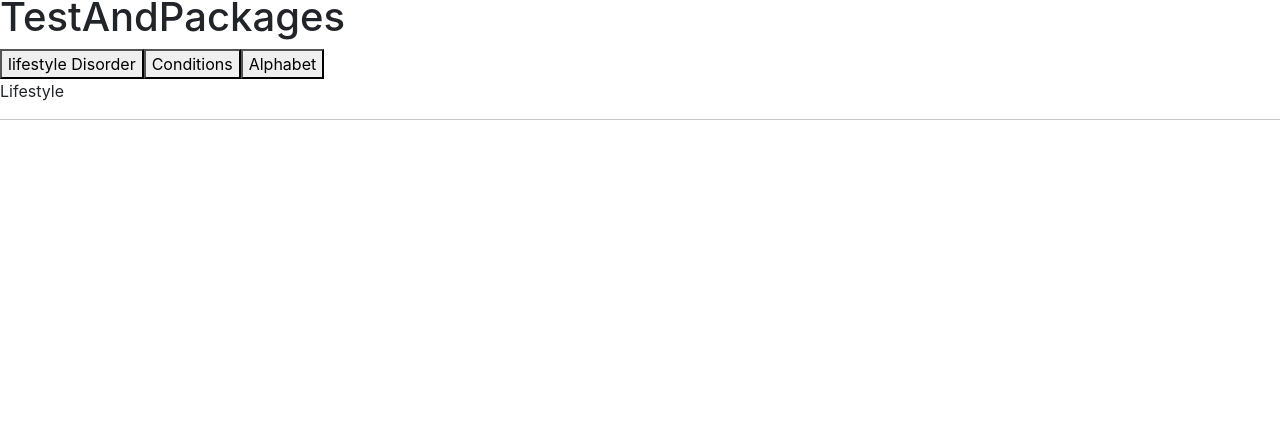
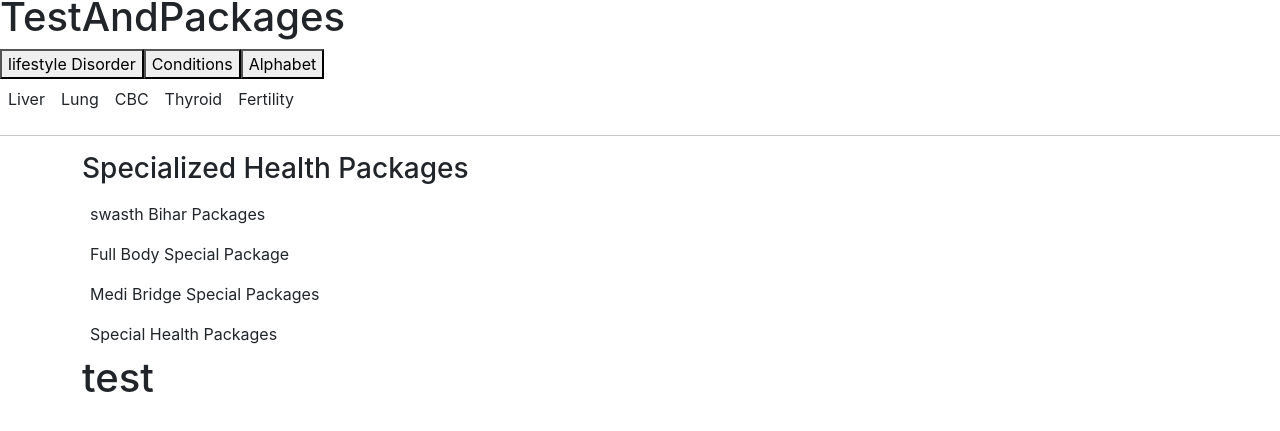
Before and after one commit to Nitinsinghpal/mediBridge, a React (Create React App) app: page / in a window 1280 px wide. Shown: the part 333-764 px from the top of the page. Built offline with nearby package versions, Linux system fonts and the light colour scheme.

Commit message:
SpecializedHealthPackages and content of TestAndPackages

```diff
--- a/src/Screens/Alphabet.js
+++ b/src/Screens/Alphabet.js
@@ -2,7 +2,13 @@ import React from 'react'
 
 function Alphabet() {
   return (
-    <div>Alphabet</div>
+    <div className='d-flex flex-row bd-highlight mb-3'>
+      <div className='p-2 bd-highlight'>Alphabet</div>
+      <div className='p-2 bd-highlight'>Alphabet1</div>
+      <div className='p-2 bd-highlight'>Alphabet2</div>
+      <div className='p-2 bd-highlight'>Alphabet3</div>
+
+    </div>
   )
 }
 
--- a/src/Screens/Conditions.js
+++ b/src/Screens/Conditions.js
@@ -2,7 +2,13 @@ import React from 'react'
 
 function Conditions() {
   return (
-    <div>Conditions</div>
+    <div className='d-flex flex-row bd-highlight mb-3'>
+      <div className='p-2 bd-highlight'>Conditions</div>
+      <div className='p-2 bd-highlight'>Conditions1</div>
+      <div className='p-2 bd-highlight'>Conditions2</div>
+      <div className='p-2 bd-highlight'>Conditions3</div>
+
+    </div>
   )
 }
 
--- a/src/Screens/Home.js
+++ b/src/Screens/Home.js
@@ -1,20 +1,23 @@
-import React from 'react'
-import NavBar from './NavBar'
-import Crousels from './Crousels'
-import TestAndPackages from './TestAndPackages'
-import './Home.css'
+import React from "react";
+import NavBar from "./NavBar";
+import Crousels from "./Crousels";
+import TestAndPackages from "./TestAndPackages";
+import "./Home.css";
+import SpecializedHealthPackages from "./SpecializedHealthPackages";
 
 function Home() {
   return (
     <div>
-    <NavBar/>
-    <Crousels/>
-    <div>
-
-    <TestAndPackages/>
+      <NavBar />
+      <Crousels />
+      <div>
+        <TestAndPackages />
+      </div>
+      <div>
+        <SpecializedHealthPackages/>
+      </div>
     </div>
-    </div>
-  )
+  );
 }
 
-export default Home
+export default Home;
--- a/src/Screens/Lifestyle.js
+++ b/src/Screens/Lifestyle.js
@@ -2,7 +2,14 @@ import React from 'react'
 
 function Lifestyle() {
   return (
-    <div>Lifestyle</div>
+    <div className='d-flex flex-row bd-highlight mb-3'>
+      <div className='p-2 bd-highlight'>Liver</div>
+      <div className='p-2 bd-highlight'>Lung</div>
+      <div className='p-2 bd-highlight'>CBC</div>
+      <div className='p-2 bd-highlight'>Thyroid</div>
+      <div className='p-2 bd-highlight'>Fertility</div>
+
+    </div>
   )
 }
 
--- /dev/null
+++ b/src/Screens/SpecializedHealthPackages.js
@@ -0,0 +1,25 @@
+import React from "react";
+import { Link } from "react-router-dom";
+
+function SpecializedHealthPackages() {
+  return (
+    <div className="container">
+        <div className="row">
+
+
+      <h3>Specialized Health Packages</h3>
+      <div className="d-flex flex-column bd-highlight col-xs-6">
+        <h8 className="p-2 bd-highlight">swasth Bihar Packages</h8>
+        <h8 className="p-2 bd-highlight">Full Body Special Package</h8>
+        <h8 className="p-2 bd-highlight">Medi Bridge Special Packages</h8>
+        <h8 className="p-2 bd-highlight">Special Health Packages</h8>
+      </div>
+      <div className=" d-flex flex-column bd-highlight scol-xs-6">
+        <h1>test</h1>
+      </div>
+      </div>
+    </div>
+  );
+}
+
+export default SpecializedHealthPackages;
```
